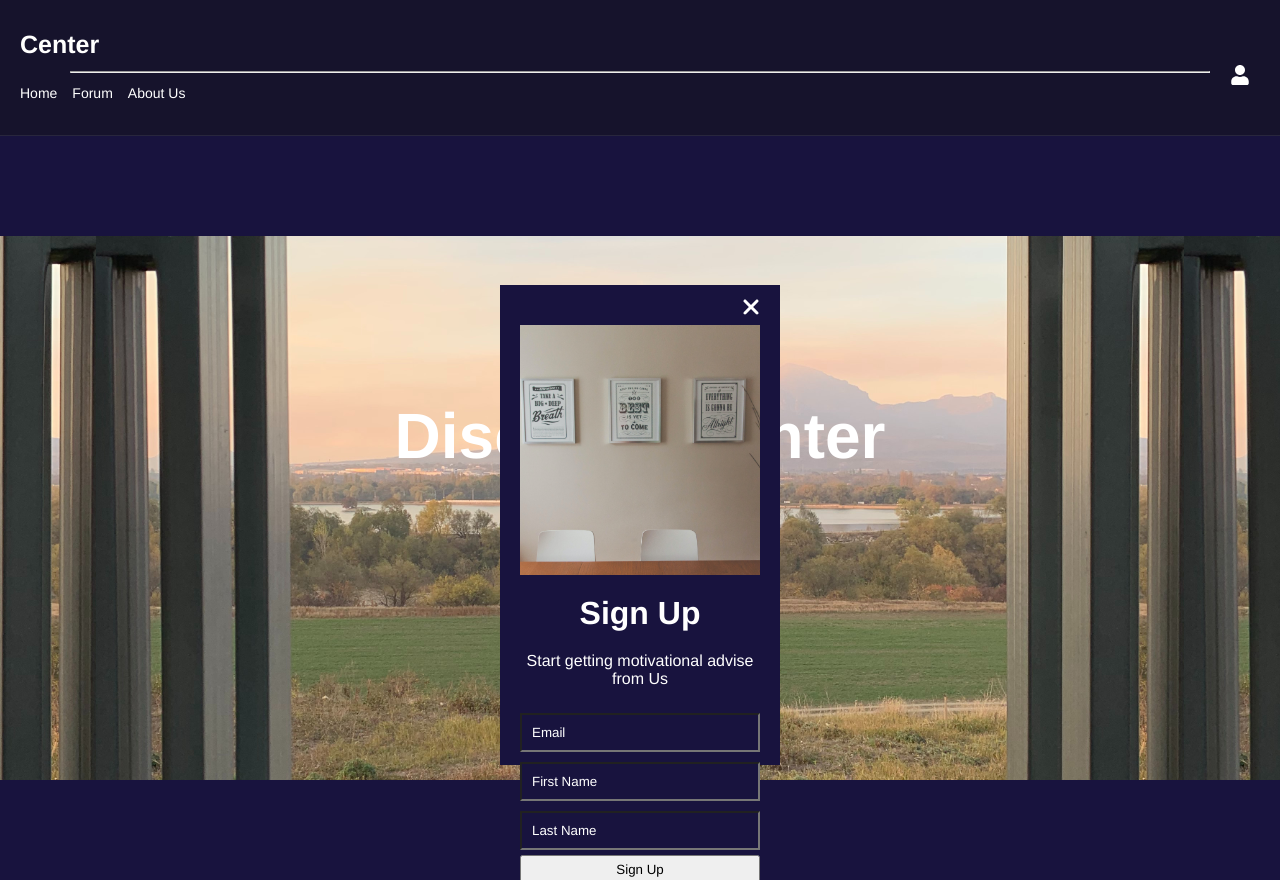
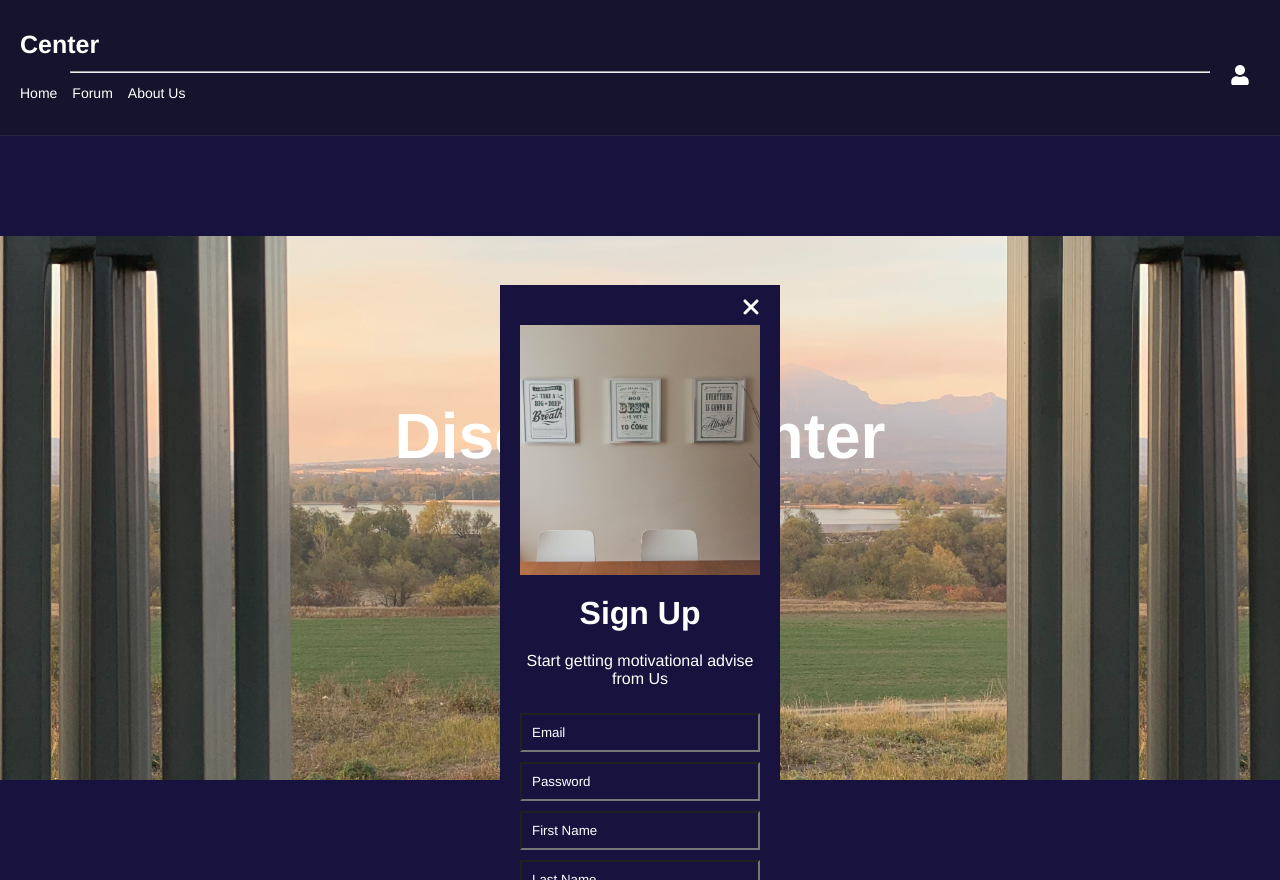
Before and after one commit to huan00/center_front, a React (Create React App) app: page / in a window 1280 px wide. Built offline with nearby package versions, Linux system fonts and the light colour scheme.

Commit message:
linked sign up page

```diff
--- a/package.json
+++ b/package.json
@@ -10,6 +10,7 @@
     "@testing-library/jest-dom": "^5.16.4",
     "@testing-library/react": "^13.2.0",
     "@testing-library/user-event": "^13.5.0",
+    "axios": "^0.27.2",
     "react": "^18.1.0",
     "react-dom": "^18.1.0",
     "react-icons": "^4.3.1",
--- a/src/components/SignUp.jsx
+++ b/src/components/SignUp.jsx
@@ -1,11 +1,57 @@
-import React from 'react'
+import React, { useState } from 'react'
 import { faXmark } from '@fortawesome/free-solid-svg-icons'
 import { FontAwesomeIcon } from '@fortawesome/react-fontawesome'
+import axios from 'axios'
 
 const SignUp = () => {
+  const [xMark, setXMark] = useState('show')
+  const [login, setLogin] = useState(false)
+  const [formData, setFormData] = useState({
+    email: '',
+    password: '',
+    firstName: '',
+    lastName: ''
+  })
+
+  const handleChange = (e) => {
+    setFormData({ ...formData, [e.target.name]: e.target.value })
+    console.log(formData)
+  }
+
+  const handleSubmit = (e) => {
+    e.preventDefault()
+    if (login) {
+      handleLogin()
+    } else {
+      console.log('signup')
+      handleSignUp(formData)
+    }
+  }
+
+  const handleSignUp = async (data) => {
+    const res = await axios.post(`http://localhost:3001/users/signup`, data)
+    console.log(res)
+  }
+
+  const handleLogin = async (data) => {
+    const res = await axios.post('')
+    console.log('login')
+  }
+
+  const toggleXMark = () => {
+    xMark === 'show' ? setXMark('none') : setXMark('show')
+  }
+  const toggleLogin = () => {
+    login ? setLogin(false) : setLogin(true)
+  }
+
   return (
-    <div className="signup">
-      <FontAwesomeIcon icon={faXmark} className="signup-close" />
+    <div className="signup" style={{ display: xMark }}>
+      <FontAwesomeIcon
+        icon={faXmark}
+        className="signup-close"
+        onClick={toggleXMark}
+      />
       <div className="signup-img"></div>
       <div className="signup-msg">
         <h1>Sign Up</h1>
@@ -13,14 +59,39 @@ const SignUp = () => {
       </div>
 
       <form className="signup-form">
-        <input type="text" placeholder="Email" />
-        <input type="text" placeholder="First Name" />
-        <input type="text" placeholder="Last Name" />
-        <button>Sign Up</button>
+        <input
+          onChange={handleChange}
+          name="email"
+          type="email"
+          placeholder="Email"
+        />
+        <input
+          onChange={handleChange}
+          name="password"
+          type="password"
+          placeholder="Password"
+        />
+        {login === false && (
+          <>
+            <input
+              onChange={handleChange}
+              name="firstName"
+              type="text"
+              placeholder="First Name"
+            />
+            <input
+              onChange={handleChange}
+              name="lastName"
+              type="text"
+              placeholder="Last Name"
+            />
+          </>
+        )}
+        <button onSubmit={handleSubmit}>Sign Up</button>
       </form>
       <div className="signup-login">
         <p>
-          Already a member? <a href="">login</a>
+          Already a member? <span onClick={toggleLogin}>login</span>
         </p>
       </div>
     </div>
--- a/src/pages/Home.jsx
+++ b/src/pages/Home.jsx
@@ -4,15 +4,17 @@ import SignUp from '../components/SignUp'
 
 const Home = () => {
   const [greeting, setGreeting] = useState('Discover Center')
+  const [signupState, setSignupState] = useState('true')
 
   useEffect(() => {}, [])
 
   return (
     <div className="home">
+      <SignUp />
       <div className="home-bg">
-        <SignUp />
         <h1 className="home-title">{greeting}</h1>
       </div>
+      <SignUp />
     </div>
   )
 }
--- a/src/pages/Profile.jsx
+++ b/src/pages/Profile.jsx
@@ -1,6 +1,6 @@
 import { FontAwesomeIcon } from '@fortawesome/react-fontawesome'
 import { faGear } from '@fortawesome/free-solid-svg-icons'
-
+import SignUp from '../components/SignUp'
 import Banner from '../components/Banner'
 import InfoCard from '../components/InfoCard'
 
--- a/src/styles/App.css
+++ b/src/styles/App.css
@@ -26,7 +26,6 @@ a {
 
 .home {
   background-color: rgb(24,19,62);
-  z-index: -1;
   padding: 100px 0;
   position: relative;
 
--- a/src/styles/component.css
+++ b/src/styles/component.css
@@ -147,9 +147,9 @@ position: absolute;
 /*******SignUp*******/
 .signup {
   width: 30vh;
-  height: 50vh;
+  height: fit-content;
   background-color: rgb(24,19,62);
-  padding: 40px 20px;
+  padding: 40px 20px 20px;
   color: white;
   text-align: center;
 
@@ -168,7 +168,7 @@ position: absolute;
   position: absolute;
   right: 20px;
   top: 10px;
-
+  cursor: pointer;
 }
 
 .signup-img {
```
Also changed, not shown: src/pages/Login.jsx (added, +7 -0 lines), src/services/Client.js (added, +7 -0 lines), 1 other file (tests, documents, lock files or other folders).
